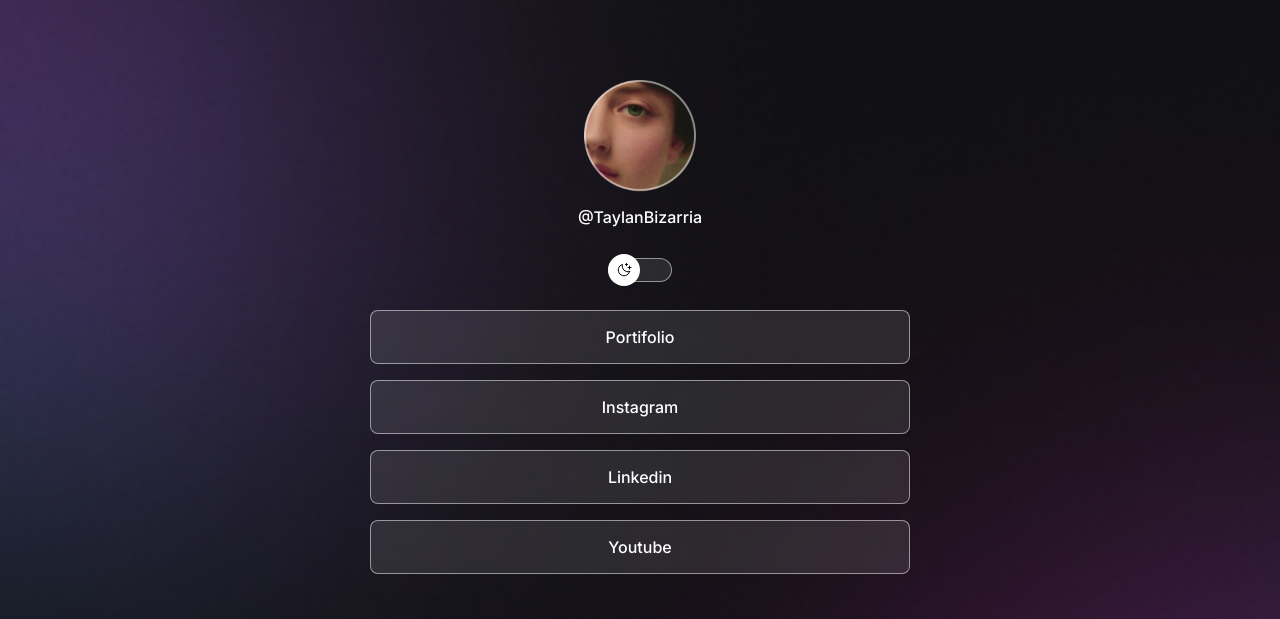
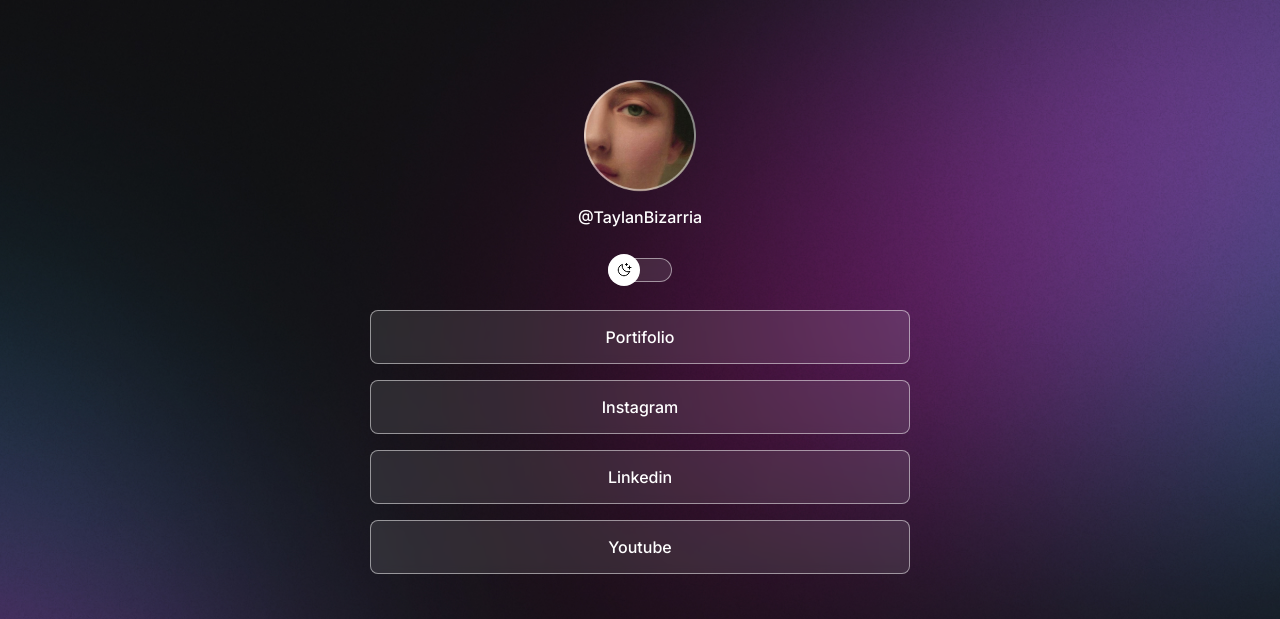
Before and after one commit to TaylanBizarria/1ProjetoRocketseat, a plain HTML site: page index.html in a window 1280 px wide. Shown: the top 619 px of the page. Drawn offline with nearby package versions, Linux system fonts and the light colour scheme.

Commit message:
change background based on media queries

```diff
--- a/index.css
+++ b/index.css
@@ -13,6 +13,7 @@ background-position: top center;
 background-size: cover;
 */
 background: var(--bg-url) no-repeat top center/cover;
+height: 100vh;
 }
 
 :root{
@@ -45,6 +46,7 @@ background: var(--bg-url) no-repeat top center/cover;
 body *{
   font-family: "Inter", sans-serif;
   color: var(--text-color);
+
 }
 
 
@@ -165,3 +167,13 @@ footer{
     text-align: center;
     font-size: 14px;
 }
+
+@media (min-width: 700px){
+    :root{
+        --bg-url: url(./assets/bg-desktop.jpg);
+    }
+
+    .Light{
+        --bg-url:url(./assets/bg-desktop-light.jpg);
+    }
+}
```
Also changed, not shown: index.html (+1 -0 lines), 1 other file.
